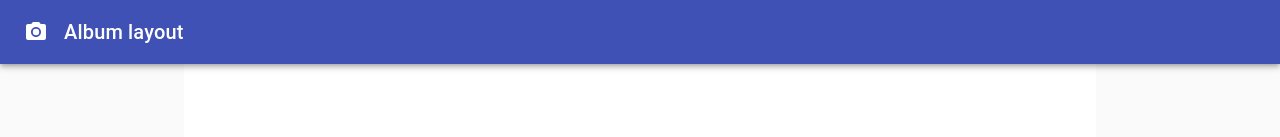
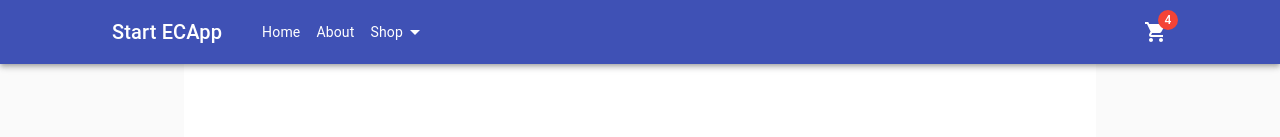
Before and after one commit to Naoshin-hirano/node_ec_frontend, a Next.js app: page /product-list in a window 1280 px wide. Shown: the top 137 px of the page. Built offline with nearby package versions, Linux system fonts and the light colour scheme.

Commit message:
ヘッダーのレイアウト

```diff
--- a/src/components/molecules/Header.tsx
+++ b/src/components/molecules/Header.tsx
@@ -1,25 +1,115 @@
 import Typography from "@material-ui/core/Typography";
 import * as React from "react";
-import CameraIcon from "@material-ui/icons/PhotoCamera";
 import { makeStyles } from "@material-ui/core/styles";
 import Toolbar from "@material-ui/core/Toolbar";
 import AppBar from "@material-ui/core/AppBar";
+import ShoppingCartIcon from "@material-ui/icons/ShoppingCart";
+import { Badge, Grid, Menu, MenuItem } from "@material-ui/core";
+import ArrowDropDownIcon from "@material-ui/icons/ArrowDropDown";
 
 const useStyles = makeStyles((theme) => ({
     icon: {
         marginRight: theme.spacing(2),
     },
+    container: {
+        marginLeft: 88,
+        marginRight: 88,
+    },
+    arrow: {
+        marginTop: 5,
+    },
 }));
 
 export const Header = () => {
     const classes = useStyles();
+    const [anchorEl, setAnchorEl] = React.useState(null);
+
+    const handleClick = (event: any) => {
+        setAnchorEl(event.currentTarget);
+    };
+    const handleClose = () => {
+        setAnchorEl(null);
+    };
     return (
         <AppBar position="relative">
             <Toolbar>
-                <CameraIcon className={classes.icon} />
-                <Typography variant="h6" color="inherit" noWrap>
-                    Album layout
-                </Typography>
+                <Grid
+                    container
+                    justifyContent="space-between"
+                    className={classes.container}
+                    alignItems="center"
+                >
+                    <Grid item>
+                        <Grid
+                            container
+                            spacing={5}
+                            alignItems="center"
+                            justifyContent="center"
+                        >
+                            <Grid item>
+                                <Typography variant="h6" color="inherit" noWrap>
+                                    Start ECApp
+                                </Typography>
+                            </Grid>
+                            <Grid item>
+                                <Grid
+                                    container
+                                    spacing={2}
+                                    alignItems="center"
+                                    justifyContent="center"
+                                >
+                                    <Grid item>Home</Grid>
+                                    <Grid item>About</Grid>
+                                    <Grid item>
+                                        <Grid
+                                            container
+                                            spacing={0}
+                                            alignItems="center"
+                                            justifyContent="center"
+                                        >
+                                            <Grid item>Shop</Grid>
+                                            <Grid
+                                                item
+                                                className={classes.arrow}
+                                            >
+                                                <ArrowDropDownIcon
+                                                    onClick={handleClick}
+                                                />
+                                                <Menu
+                                                    anchorEl={anchorEl}
+                                                    keepMounted
+                                                    open={Boolean(anchorEl)}
+                                                    onClose={handleClose}
+                                                >
+                                                    <MenuItem
+                                                        onClick={handleClose}
+                                                    >
+                                                        すべての商品
+                                                    </MenuItem>
+                                                    <MenuItem
+                                                        onClick={handleClose}
+                                                    >
+                                                        人気アイテム
+                                                    </MenuItem>
+                                                    <MenuItem
+                                                        onClick={handleClose}
+                                                    >
+                                                        新アイテム
+                                                    </MenuItem>
+                                                </Menu>
+                                            </Grid>
+                                        </Grid>
+                                    </Grid>
+                                </Grid>
+                            </Grid>
+                        </Grid>
+                    </Grid>
+                    <Grid item>
+                        <Badge badgeContent={4} color="error">
+                            <ShoppingCartIcon />
+                        </Badge>
+                    </Grid>
+                </Grid>
             </Toolbar>
         </AppBar>
     );
```
